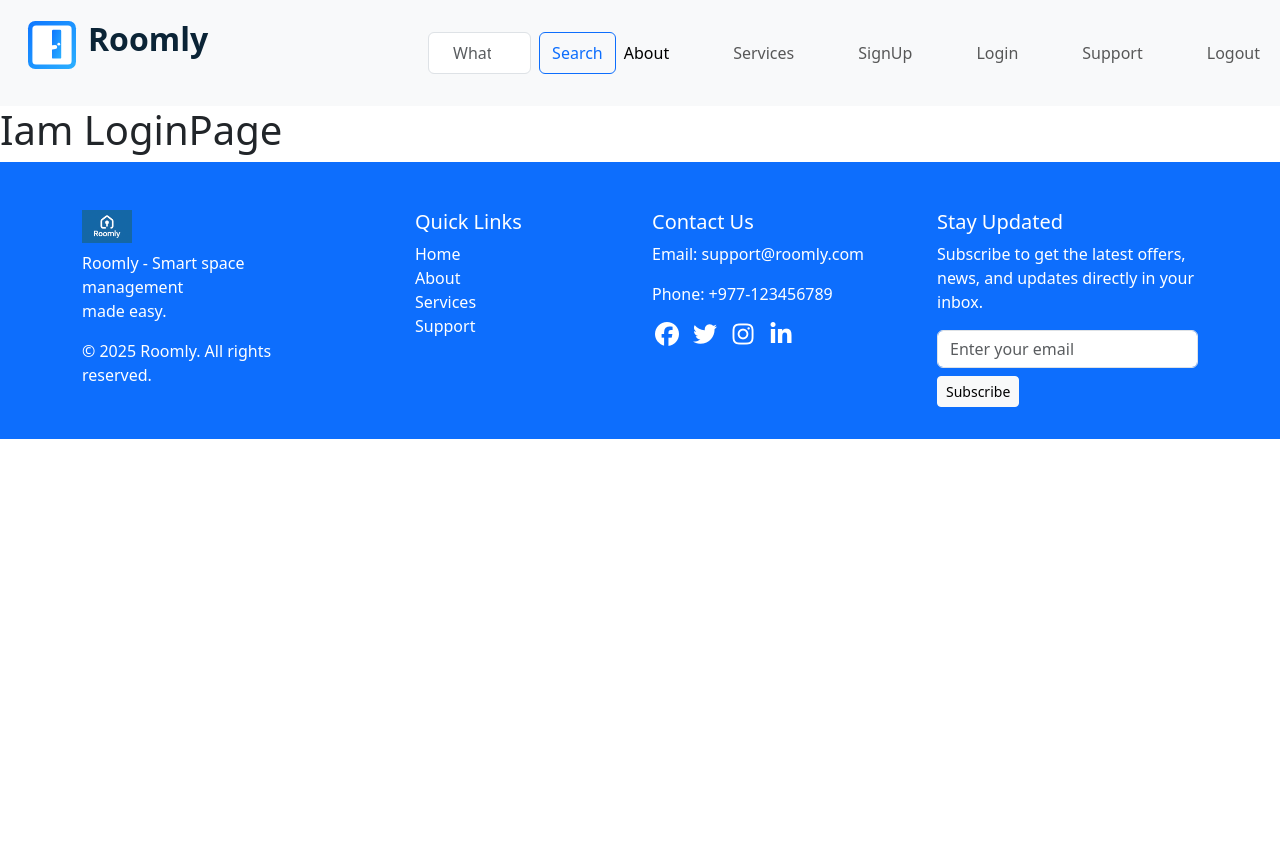
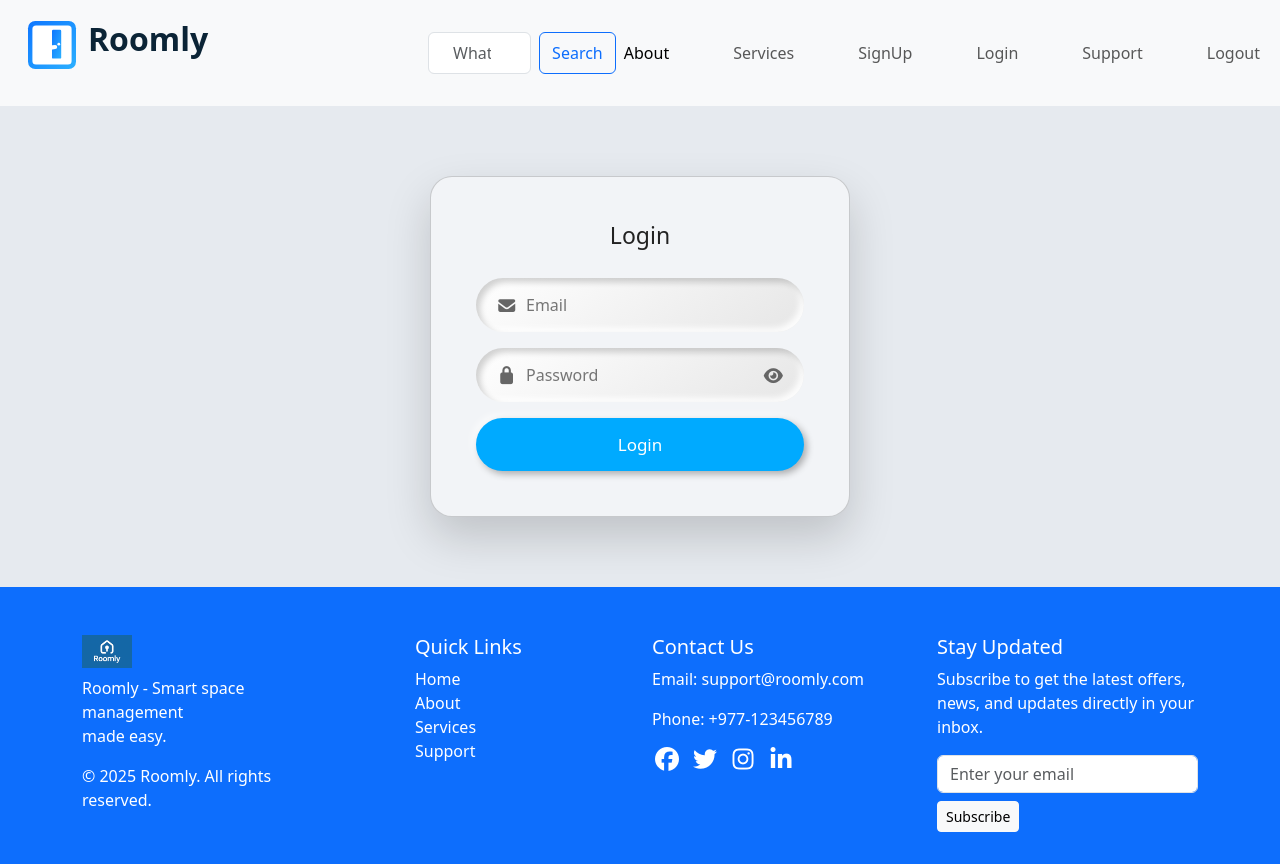
Before and after one commit to sagarvaiweb/CLZ_PROJECT1, a React (Vite) app in the folder frontend/: page /login in a window 1280 px wide. Before the commit the page ends 800 px from the top, so only its background shows below. Built offline with nearby package versions, Linux system fonts and the light colour scheme.

Commit message:
implement loginPage

```diff
--- a/frontend/src/Landing_Page/Login/LoginPage.jsx
+++ b/frontend/src/Landing_Page/Login/LoginPage.jsx
@@ -1,7 +1,66 @@
-import React from 'react'
+import React, { useState } from 'react'
 
 function LoginPage() {
-    return ( <h1>Iam LoginPage</h1> );
+    const [form , setForm] = useState({email:"" , password:""});
+
+    const [showPassword , setShowPassword] = useState(false);
+
+    const handleChange = (e)=>{
+        setForm({...form , [e.target.name]: e.target.value});
+    }
+
+    const handleSubmit = (e)=>{
+
+    }
+    return (<div className='loginPage signupPage'>
+    <div className='cardWrapper'>
+        <div className="card">
+        <h2 className="title">Login</h2>
+
+      <form onSubmit={handleSubmit}>
+
+        {/* Email */}
+        <div className="input-box">
+          <i className="fa-solid fa-envelope icon"></i>
+          <input
+            type="email"
+            name="email"
+            placeholder="Email"
+            value={form.email}
+            onChange={handleChange}
+            required
+          />
+        </div>
+
+        {/* Password */}
+        <div className="input-box">
+          <i className="fa-solid fa-lock icon"></i>
+
+          <input
+            type={showPassword ? "text" : "password"}
+            name="password"
+            placeholder="Password"
+            value={form.password}
+            onChange={handleChange}
+            required
+          />
+
+          {/* Show / Hide Password */}
+          <i
+            className={`fa-solid ${showPassword ? "fa-eye-slash" : "fa-eye"} eye-icon`}
+            onClick={() => setShowPassword(!showPassword)}
+          ></i>
+        </div>
+
+        <button className="btn btn-form" type="submit">
+          Login
+        </button>
+
+      </form>
+
+    </div>
+    </div>
+    </div>    );
 }
 
 export default LoginPage;
```
